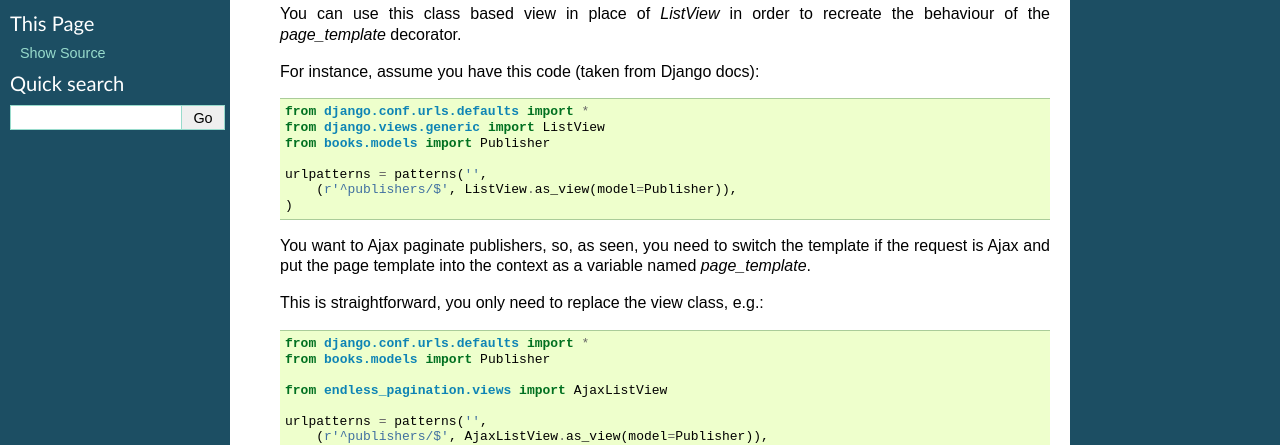
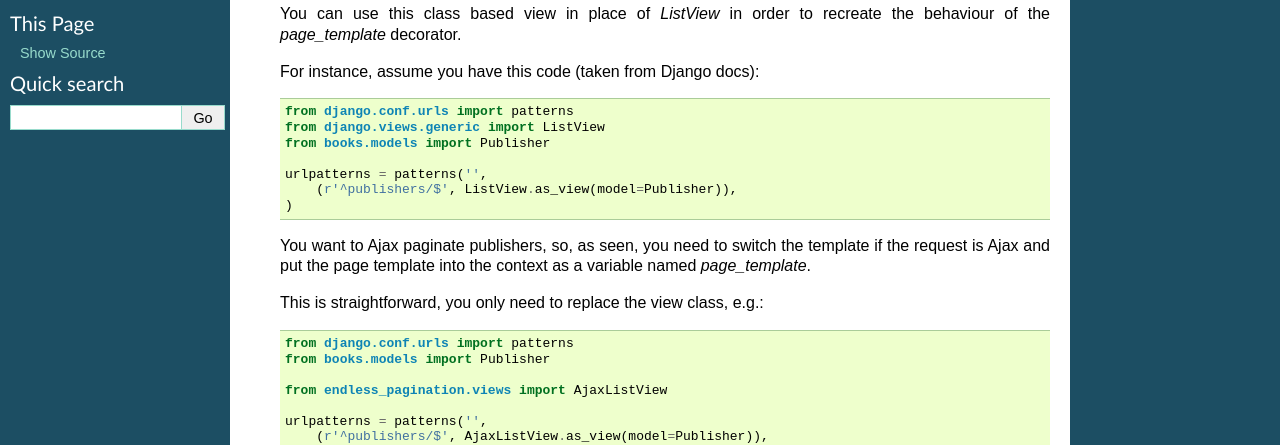
Before and after one commit to frankban/django-endless-pagination, a Sphinx documentation site: the page built from doc/generic_views.rst, in a window 1280 px wide. Shown: the part 323-768 px from the top of the page. Built offline with Sphinx 7.4.7, drawn with Linux system fonts in a browser that asks for light colours.

Commit message:
Avoid django.conf.urls.default deprecation warning.

```diff
--- a/doc/generic_views.rst
+++ b/doc/generic_views.rst
@@ -23,7 +23,7 @@ AjaxListView reference
 
     For instance, assume you have this code (taken from Django docs)::
 
-        from django.conf.urls.defaults import *
+        from django.conf.urls import patterns
         from django.views.generic import ListView
         from books.models import Publisher
 
@@ -37,7 +37,7 @@ AjaxListView reference
 
     This is straightforward, you only need to replace the view class, e.g.::
 
-        from django.conf.urls.defaults import *
+        from django.conf.urls import patterns
         from books.models import Publisher
 
         from endless_pagination.views import AjaxListView
```
Also changed, not shown: 2 other files.
